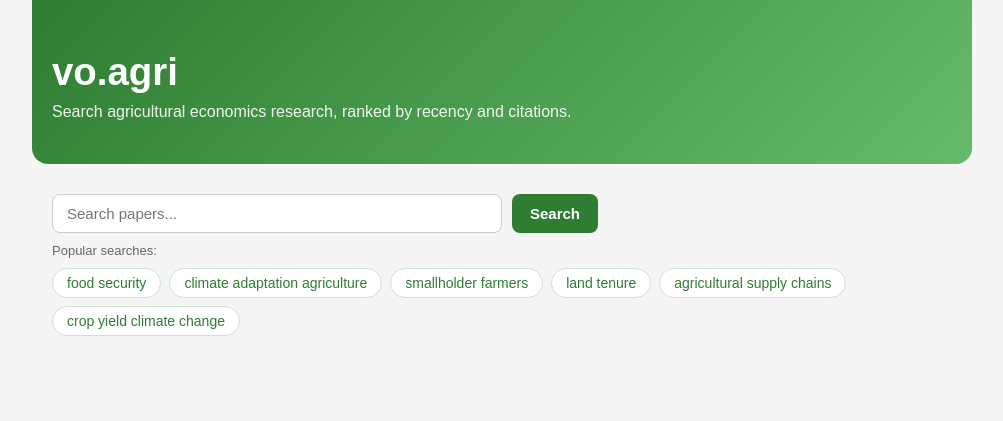
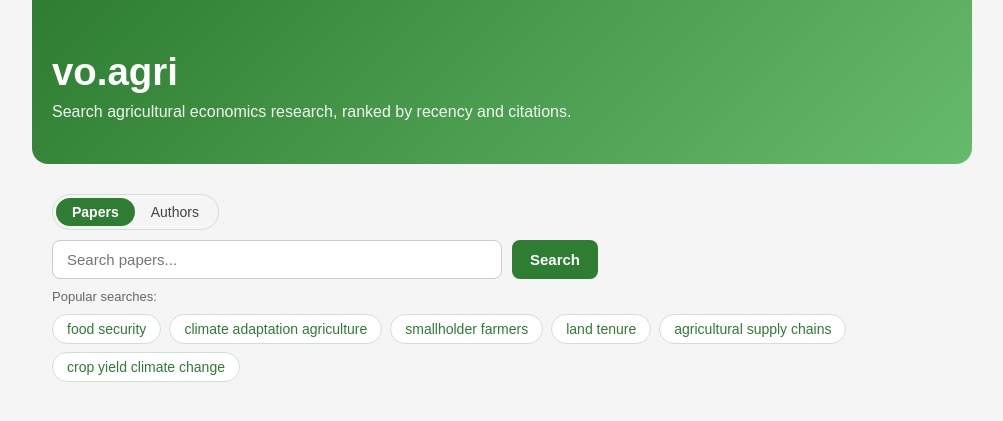
Before and after one commit to lxlbsxg/vo-agri, a Flask app: page /search in a window 1280 px wide. Shown: the part 54-475 px from the top of the page, without its empty margins (138-1141 px from the left). Run offline with Flask 3, Linux system fonts and the light colour scheme.

Commit message:
Add author/professor search alongside paper search
- search_authors() hits OpenAlex's /authors endpoint by name, extracting
  name, affiliation (reusing the existing helper), and works_count
- Home page gets a Papers/Authors pill toggle in the same search form
  (?type=author on /search); paper mode is unchanged/default
- Author results link to /author/<id> and show a "Registered on
  vo.agri" badge when that OpenAlex id matches a User in our own table
  (single query via IN, not N+1)

Co-Authored-By: Claude Sonnet 5 <noreply@anthropic.com>

```diff
--- a/app.py
+++ b/app.py
@@ -11,7 +11,12 @@ from werkzeug.utils import secure_filename
 
 from extensions import db, login_manager
 from models import User, UploadedPaper
-from services.openalex import get_author_profile, normalize_author_id, search_papers
+from services.openalex import (
+    get_author_profile,
+    normalize_author_id,
+    search_authors,
+    search_papers,
+)
 
 load_dotenv()
 
@@ -58,25 +63,46 @@ def load_user(user_id):
 
 @app.route("/")
 def home():
-    return render_template("index.html", query="", papers=[], error=None)
+    return render_template(
+        "index.html", query="", search_type="paper", papers=[], authors=[], error=None
+    )
 
 
 @app.route("/search")
 def search():
     query = request.args.get("q", "").strip()
+    search_type = request.args.get("type", "paper")
+    if search_type not in ("paper", "author"):
+        search_type = "paper"
+
     papers = []
+    authors = []
     error = None
 
     if query:
         try:
-            papers = search_papers(query)
+            if search_type == "author":
+                authors = search_authors(query)
+                found_ids = [a["id"] for a in authors if a["id"]]
+                registered_ids = set()
+                if found_ids:
+                    registered_ids = {
+                        u.openalex_author_id
+                        for u in User.query.filter(User.openalex_author_id.in_(found_ids)).all()
+                    }
+                for a in authors:
+                    a["registered"] = a["id"] in registered_ids
+            else:
+                papers = search_papers(query)
         except RequestException:
             error = "Could not reach OpenAlex right now. Please try again."
 
     return render_template(
         "index.html",
         query=query,
+        search_type=search_type,
         papers=papers,
+        authors=authors,
         error=error,
     )
 
--- a/services/openalex.py
+++ b/services/openalex.py
@@ -178,6 +178,30 @@ def _extract_affiliation(raw_author):
     return "Unknown"
 
 
+def _extract_author_summary(raw):
+    return {
+        "id": _short_id(raw.get("id")),
+        "name": raw.get("display_name") or "Unknown",
+        "affiliation": _extract_affiliation(raw),
+        "works_count": raw.get("works_count", 0),
+    }
+
+
+def search_authors(query, per_page=25):
+    response = requests.get(
+        AUTHORS_URL,
+        params={
+            "search": query,
+            "per-page": per_page,
+        },
+        timeout=20,
+    )
+    response.raise_for_status()
+
+    results = response.json().get("results", [])
+    return [_extract_author_summary(raw) for raw in results]
+
+
 def get_author_profile(author_id, per_page=50):
     author_response = requests.get(f"{AUTHORS_URL}/{author_id}", timeout=20)
     author_response.raise_for_status()
--- a/static/style.css
+++ b/static/style.css
@@ -87,10 +87,16 @@ a:hover {
 .search-form {
     margin: 24px 0 10px;
     display: flex;
+    flex-direction: column;
     gap: 10px;
 }
 
-.search-form input[type="text"] {
+.search-row {
+    display: flex;
+    gap: 10px;
+}
+
+.search-row input[type="text"] {
     flex: 1;
     max-width: 420px;
     padding: 10px 14px;
@@ -99,10 +105,51 @@ a:hover {
     border-radius: 8px;
 }
 
-.search-form input[type="text"]:focus {
+.search-row input[type="text"]:focus {
     outline: none;
     border-color: #2e7d32;
     box-shadow: 0 0 0 3px rgba(46, 125, 50, 0.15);
+}
+
+/* Paper/Author search type toggle */
+.type-toggle {
+    display: inline-flex;
+    border: 1px solid #cde3cf;
+    border-radius: 999px;
+    padding: 3px;
+    width: fit-content;
+}
+
+.type-toggle input[type="radio"] {
+    display: none;
+}
+
+.type-toggle label {
+    padding: 6px 16px;
+    font-size: 14px;
+    border-radius: 999px;
+    cursor: pointer;
+    color: #444;
+}
+
+.type-toggle label.active {
+    background: #2e7d32;
+    color: white;
+    font-weight: bold;
+}
+
+/* "Registered on vo.agri" badge */
+.badge {
+    display: inline-block;
+    font-size: 11px;
+    font-weight: bold;
+    padding: 3px 10px;
+    border-radius: 999px;
+    background: #e8f5e9;
+    color: #2e7d32;
+    border: 1px solid #cde3cf;
+    vertical-align: middle;
+    margin-left: 8px;
 }
 
 button, .btn {
--- a/templates/index.html
+++ b/templates/index.html
@@ -11,10 +11,23 @@
 
     <form method="GET" action="/search" class="search-form">
 
+        <div class="type-toggle">
+            <label class="{{ 'active' if search_type != 'author' else '' }}">
+                <input type="radio" name="type" value="paper" {% if search_type != 'author' %}checked{% endif %}>
+                Papers
+            </label>
+            <label class="{{ 'active' if search_type == 'author' else '' }}">
+                <input type="radio" name="type" value="author" {% if search_type == 'author' %}checked{% endif %}>
+                Authors
+            </label>
+        </div>
+
+        <div class="search-row">
+
             <input
                 type="text"
                 name="q"
-            placeholder="Search papers..."
+                placeholder="{{ 'Search authors by name...' if search_type == 'author' else 'Search papers...' }}"
                 value="{{ query }}"
             >
 
@@ -22,9 +35,11 @@
                 Search
             </button>
 
+        </div>
+
     </form>
 
-    {% if not query %}
+    {% if not query and search_type != 'author' %}
         <div class="chip-row">
             <span class="chip-label">Popular searches:</span>
             {% for topic in ["food security", "climate adaptation agriculture", "smallholder farmers", "land tenure", "agricultural supply chains", "crop yield climate change"] %}
@@ -37,6 +52,7 @@
         <p>
             You searched for:
             <strong>{{ query }}</strong>
+            ({{ "authors" if search_type == "author" else "papers" }})
         </p>
     {% endif %}
 
@@ -44,9 +60,44 @@
         <p class="paper-info error-text">{{ error }}</p>
     {% endif %}
 
-    {% if query and not papers and not error %}
+    {% if query and not papers and not authors and not error %}
         <p>No results found.</p>
     {% endif %}
+
+    {% if search_type == 'author' %}
+
+        {% if authors %}
+
+            <h2>Authors ({{ authors|length }})</h2>
+
+            {% for a in authors %}
+
+                <div class="paper-card">
+
+                    <h3>
+                        <a href="{{ url_for('author_profile', author_id=a.id) }}">{{ a.name }}</a>
+                        {% if a.registered %}
+                            <span class="badge">Registered on vo.agri</span>
+                        {% endif %}
+                    </h3>
+
+                    <p class="paper-info">
+                        <strong>Affiliation:</strong>
+                        {{ a.affiliation }}
+                    </p>
+
+                    <p class="paper-info">
+                        <strong>Published works:</strong>
+                        {{ a.works_count }}
+                    </p>
+
+                </div>
+
+            {% endfor %}
+
+        {% endif %}
+
+    {% else %}
 
         {% if papers %}
 
@@ -123,4 +174,6 @@
 
         {% endif %}
 
+    {% endif %}
+
 {% endblock %}
```
Lines whose indentation alone changed are shown as unchanged.
